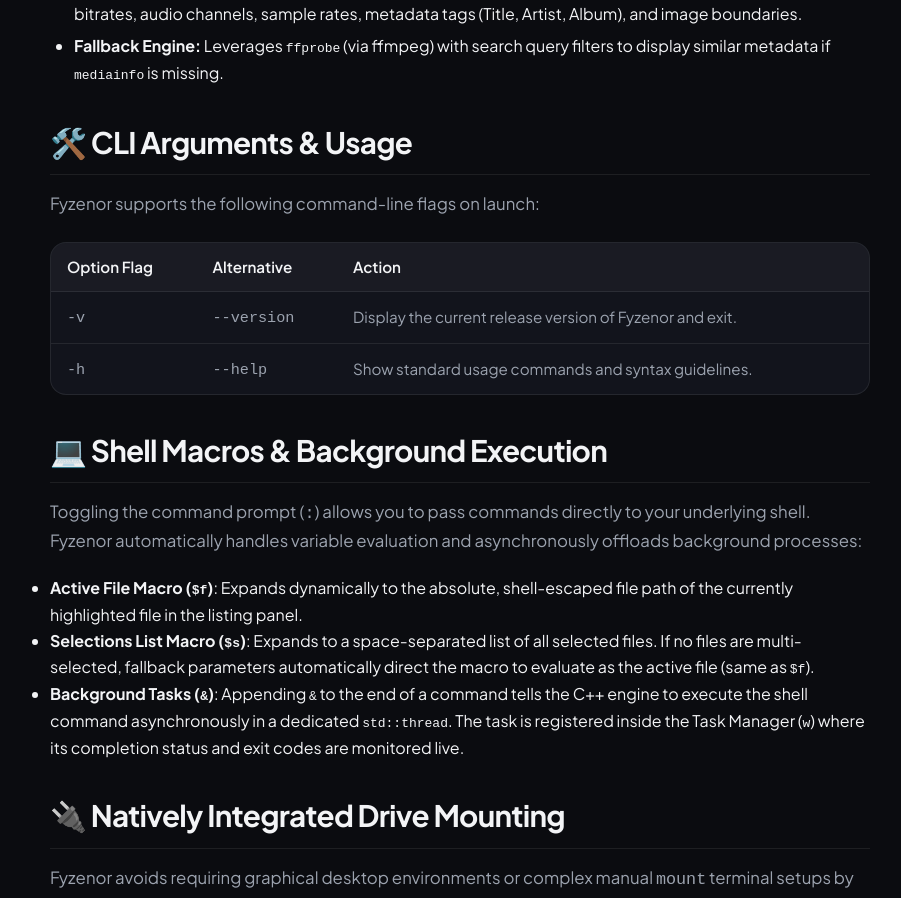
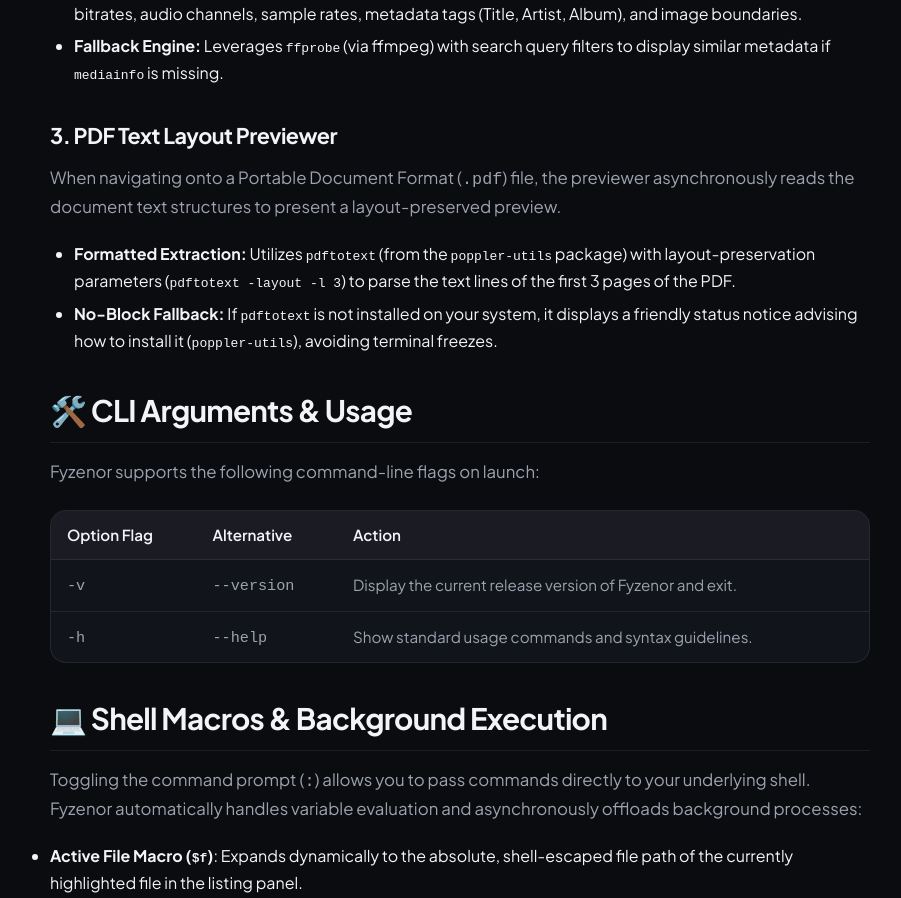
Before and after one commit to Bimbok/fyzenor-docs, a React (Vite) app: page / in a window 1280 px wide. Shown: the part 4030-4928 px from the top of the page, without its empty margins (346-1247 px from the left). Built offline with nearby package versions, Linux system fonts and the light colour scheme; a small style sheet from the web is missing.

Commit message:
docs: Add detailed documentation for PDF Text Layout Previewer on the site and sitemap

```diff
--- a/src/App.tsx
+++ b/src/App.tsx
@@ -1346,6 +1346,21 @@
                 <strong>Fallback Engine:</strong> Leverages <code>ffprobe</code> (via ffmpeg)
                 with search query filters to display similar metadata if <code>mediainfo</code> is
                 missing.
+              </li>
+            </ul>
+
+            <h3>3. PDF Text Layout Previewer</h3>
+            <p>
+              When navigating onto a Portable Document Format (<code>.pdf</code>) file, the previewer
+              asynchronously reads the document text structures to present a layout-preserved preview.
+            </p>
+            <ul style={{ marginLeft: "1.5rem", marginBottom: "2rem" }}>
+              <li style={{ margin: "0.4rem 0" }}>
+                <strong>Formatted Extraction:</strong> Utilizes <code>pdftotext</code> (from the <code>poppler-utils</code> package)
+                with layout-preservation parameters (<code>pdftotext -layout -l 3</code>) to parse the text lines of the first 3 pages of the PDF.
+              </li>
+              <li style={{ margin: "0.4rem 0" }}>
+                <strong>No-Block Fallback:</strong> If <code>pdftotext</code> is not installed on your system, it displays a friendly status notice advising how to install it (<code>poppler-utils</code>), avoiding terminal freezes.
               </li>
             </ul>
 
```
Also changed, not shown: public/llms.txt.
